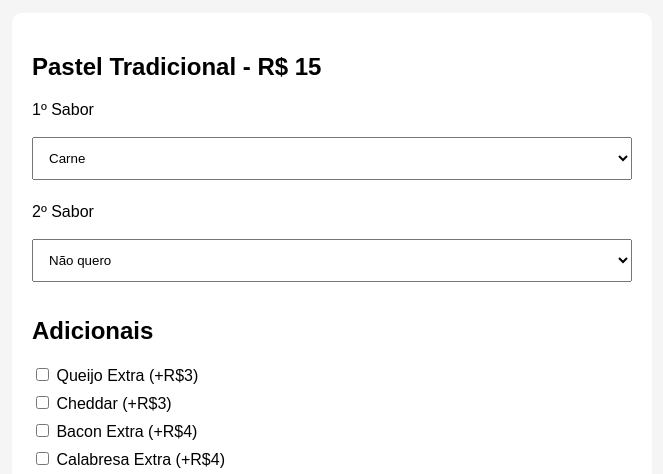
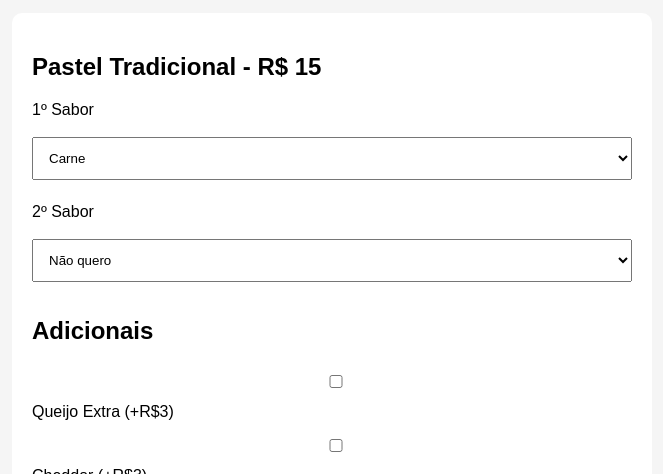
Before and after one commit to netocsn-beep/Pastelaria-Mana, a website: page public/index.html in a window 1280 px wide. Shown: the part 305-779 px from the top of the page, without its empty margins (308-971 px from the left). Drawn offline with Linux system fonts and the light colour scheme.

Commit message:
Update style.css

```diff
--- a/public/style.css
+++ b/public/style.css
@@ -42,3 +42,11 @@ color:white;
 font-size:18px;
 border-radius:8px;
 }
+
+input{
+width:100%;
+padding:12px;
+margin-top:10px;
+margin-bottom:15px;
+box-sizing:border-box;
+}
```
